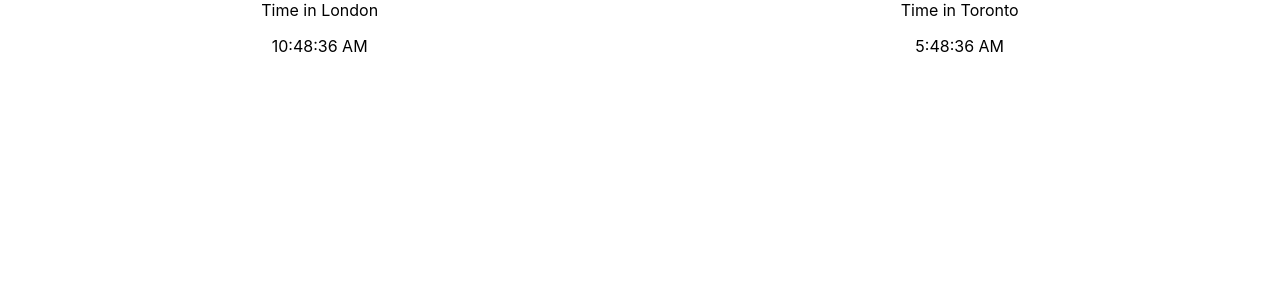
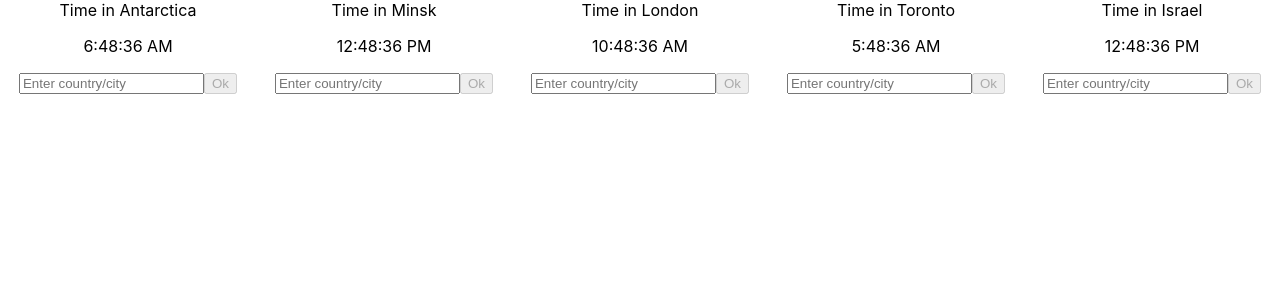
Before and after one commit to Beersheva22Kirill/React-app-ts, a React (Create React App) app: page / in a window 1280 px wide. Shown: the top 300 px of the page. Built offline with nearby package versions, Linux system fonts and the light colour scheme.

Commit message:
Clocks (Alert needs to fixed)

```diff
--- a/src/App.tsx
+++ b/src/App.tsx
@@ -3,7 +3,7 @@
 const App: React.FC = () => {
 
   return  <div>
-            <Clocks></Clocks>
+           <Clocks></Clocks>
           </div>
 }
 
--- a/src/Components/CLocks.tsx
+++ b/src/Components/CLocks.tsx
@@ -1,19 +1,29 @@
-import { useState, useEffect } from "react";
+import { useState, useEffect, CSSProperties } from "react";
+import ClocksConfig from "../Config/clock-config.json"
 import { Clock } from "./Clock"
 
+
 const Clocks:React.FC = () => {
+    const style: CSSProperties = {
+            display: 'flex',
+            flexDirection: 'row',
+            justifyContent: 'space-around'
+        }
+    const countryes = ClocksConfig.countries;
+
     const [time, setTime] = useState<Date>(new Date())
     useEffect(() => {
         const intervalId = setInterval(() => {
-       setTime(new Date());
+        setTime(new Date());
+        console.log("1");
 
    }, 1000 );
+
    return () => clearInterval(intervalId)
    }, [])
-    return <div style={{display: 'flex',
-     flexDirection: 'row', justifyContent: 'space-around'}}>
-       <Clock time={time} cityCountry="London" />
-       <Clock time={time} cityCountry="Toronto"/>
-    </div>
+
+    return <div style={style}>
+                {countryes.map(country => <Clock time={time} cityCountry={country}></Clock>)}
+           </div>
 }
 export default Clocks
--- a/src/Components/Clock.tsx
+++ b/src/Components/Clock.tsx
@@ -1,21 +1,53 @@
-import { CSSProperties} from "react";
+import { CSSProperties, useEffect, useMemo, useState} from "react";
 import timeZones from '../Services/time-zones';
+import Input from "./common/input";
+import InputResult from "../Model/InputResult";
+
 type Props = {
     time: Date,
     cityCountry: string
 };
 const style: CSSProperties = {display: "flex",
      flexDirection: "column", alignItems: 'center'};
-function getTimeZone(cityCountry: string): string|undefined {
-    const timeZoneObj =
-     timeZones.find(tz => JSON.stringify(tz).includes(cityCountry));
-     return timeZoneObj?.name;
+
+const timeZoneDefault = 'Asia/Jerusalem';
+const countryDefault = 'Israel'
+
+function getTimeZone(cityCountry: string){
+    const timeZoneArr =
+     timeZones.filter(tz => JSON.stringify(tz).includes(cityCountry));
+     return timeZoneArr;
 }
+
+
 export const Clock: React.FC<Props> = ({time, cityCountry}) => {
-    const timeZone: string|undefined = getTimeZone(cityCountry);
-    const title: string = (timeZone && cityCountry) || 'Israel';
-    const timeStr: string = time.toLocaleTimeString(undefined,
-     {timeZone})
+
+
+    const timeZoneStart: string|undefined = useMemo(() => getTimeZone(cityCountry)[0].name,[cityCountry]);
+    const [currentZone,setCurrentZone] = useState(timeZoneStart);
+    const [title, setTitle] = useState(cityCountry)
+    const [timeStr, setTimeStr] = useState(time.toLocaleTimeString(undefined, {timeZone:timeZoneStart}))
+
+    useEffect(() => {
+        setTimeStr(time.toLocaleTimeString(undefined, {timeZone:currentZone}))
+    },[time])
+
+    function setTimeZone(inputText: string): InputResult {
+        let res:InputResult = {status:"error", message:['Country or city not found']};
+        const timeZones = getTimeZone(inputText);
+
+        if(timeZones.length > 0) {
+
+            res = timeZones.length != 1 ? {status:"warning",message:timeZones.map(el => `zone:${el.name}`)}
+                : {status:"success", message:[`Time of clock changed`]}
+
+            setCurrentZone(timeZones[0].name);
+            setTitle ((timeZones && inputText) || 'Israel');
+            setTimeStr (time.toLocaleTimeString(undefined, {timeZone:timeZones[0].name}));
+        }
+
+    return res;
+    }
 
 
 
@@ -25,5 +57,6 @@
                 Time in {title}
             </header>
             <p>{timeStr}</p>
+            <Input submitFn={setTimeZone} placeHolder={"Enter country/city"} buttonTitle="Ok"></Input>
     </div>
 }
--- /dev/null
+++ b/src/Components/common/Alert.tsx
@@ -0,0 +1,34 @@
+import { CSSProperties, useEffect, useState } from "react";
+import InputResult from "../../Model/InputResult"
+
+
+type Props = {
+    alertMessage:InputResult;
+}
+
+const Alert: React.FC<Props> = (alertMessage) => {
+
+    const style_p:CSSProperties = {
+        margin:0,
+    }
+
+    const style_div:CSSProperties = {
+        display:"flex",
+        flexDirection:"column",
+        justifyContent:"center",
+        alignItems:"center"
+    }
+
+    let color:CSSProperties;
+
+    color = alertMessage.alertMessage.status == "error" ?  {color:'red', fontWeight:"bold" } : {color:'yellow',fontWeight:"bold" }
+
+    return <div>
+            {alertMessage.alertMessage.status != "success" &&
+                <div style={style_div}><p style={color}>{alertMessage.alertMessage.status}</p>
+                {alertMessage.alertMessage.message.map(str => <p style={style_p}>{str}</p>)}
+                </div>}
+           </div>
+}
+
+export default Alert;
--- /dev/null
+++ b/src/Components/common/input.tsx
@@ -0,0 +1,40 @@
+import {useRef, useState } from "react";
+import InputResult from "../../Model/InputResult";
+import Alert from "./Alert";
+
+type Props ={
+    submitFn: (inputText:string) => InputResult;
+    placeHolder: string;
+    buttonTitle?: string;
+    type?: string;
+
+}
+
+const Input :React.FC<Props> = ({submitFn,placeHolder,buttonTitle,type}) => {
+   const defaultMessage:InputResult = {status:"success",message: []};
+   const inputElementRef = useRef<HTMLInputElement>(null);
+   const [disabled, setDisabled] = useState<boolean>(true);
+
+   const [alertMessage,setAlertMessage]= useState<InputResult>(defaultMessage);
+
+
+   function onClickFn() {
+        const res = submitFn(inputElementRef.current!.value);
+        setAlertMessage(res);
+        alertMessage.status != "success" && setTimeout(() => {
+          setAlertMessage({status:"success",message: []});
+        }, 5000)
+   }
+
+   function onChangeFn(){
+        setDisabled(!inputElementRef.current?.value)
+   }
+
+    return <div>
+            <input type = {type || "text" } placeholder = {placeHolder} ref={inputElementRef} onChange={onChangeFn}></input>
+            <button onClick={onClickFn} disabled = {disabled}>{buttonTitle || 'Go'}</button>
+            {alertMessage.status != "success" && <Alert alertMessage={alertMessage}></Alert>  }
+           </div>
+}
+
+export default Input
--- /dev/null
+++ b/src/Config/clock-config.json
@@ -0,0 +1,9 @@
+{
+    "countries": [
+        "Antarctica",
+        "Minsk",
+        "London",
+        "Toronto",
+        "Israel"
+    ]
+}
--- /dev/null
+++ b/src/Model/InputResult.ts
@@ -0,0 +1,6 @@
+type InputResult = {
+    status: "error"|"success"|"warning";
+    message: string[];
+}
+
+export default InputResult;
--- a/src/Types/TimeZone.tsx
+++ /dev/null
@@ -1,4 +0,0 @@
-
-export type TimeZone = {
-    timezone:string;
-}
```
